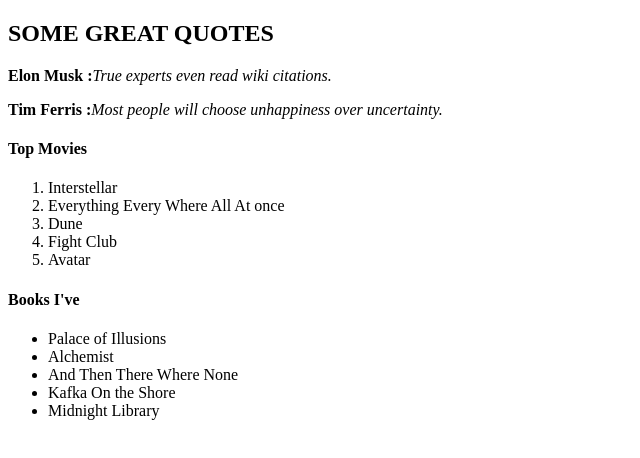
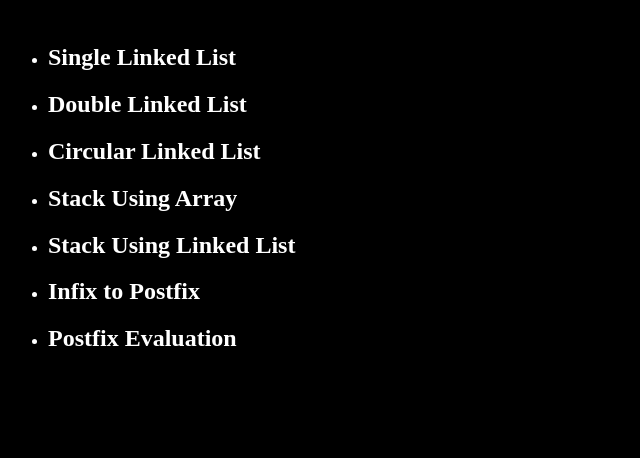
Before and after one commit to karthikredi/karthikredi.github.io, a plain HTML site: page index.html in a window 1280 px wide. Shown: the whole page, without its empty margins (0-640 px from the left). Drawn offline with Linux system fonts and the light colour scheme.

Commit message:
Lab Internal 1

```diff
--- a/index.html
+++ b/index.html
@@ -2,30 +2,19 @@
 <html lang = "en">
     <head>
         <meta charset = "UTF-8">
-        <title>My First Webpage</title>
+        <title>Lab Internal 1</title>
+        <link rel="stylesheet" href="styles.css">
     </head>
 
     <body>
-        <!-- Heading for the web page-->
-        <h2>SOME GREAT QUOTES</h2>
-        <!-- Qoutes from twitter-->
-        <p><strong>Elon Musk :</strong><em>True experts even read wiki citations.</em></p>
-        <p><strong>Tim Ferris :</strong><em>Most people will choose unhappiness over uncertainty.</em></p>
-        <h4>Top Movies</h4>
-        <ol>
-            <li>Interstellar</li>
-            <li>Everything Every Where All At once</li>
-            <li>Dune</li>
-            <li>Fight Club</li>
-            <li>Avatar</li>
-        </ol>
-        <h4>Books I've</h4>
         <ul>
-            <li>Palace of Illusions</li>
-            <li>Alchemist</li>
-            <li>And Then There Where None</li>
-            <li>Kafka On the Shore</li>
-            <li>Midnight Library</li>
+            <li><h2><a href = "https://raw.githubusercontent.com/karthikredi/Data-Structures-through-C/main/linked_list.c">Single Linked List</a></h2></li>
+            <li><h2><a href = "https://raw.githubusercontent.com/karthikredi/Data-Structures-through-C/main/double_linked_list.c">Double Linked List</a></h2></li>
+            <li><h2><a href = "https://raw.githubusercontent.com/karthikredi/Data-Structures-through-C/main/circular_single_linked_list.c">Circular Linked List</a></h2></li>
+            <li><h2><a href = "https://raw.githubusercontent.com/karthikredi/Data-Structures-through-C/main/stack_using_array.c">Stack Using Array</a></h2></li>
+            <li><h2><a href = "https://raw.githubusercontent.com/karthikredi/Data-Structures-through-C/main/stack_using_ll.c">Stack Using Linked List</a></h2></li>
+            <li><h2><a href = "https://raw.githubusercontent.com/karthikredi/Data-Structures-through-C/main/infix_to_postfix.c">Infix to Postfix</a></h2></li>
+            <li><h2><a href = "https://raw.githubusercontent.com/karthikredi/Data-Structures-through-C/main/postfix_evaluation.c">Postfix Evaluation</a></h2></li>
         </ul>
     </body>
 </html>
--- /dev/null
+++ b/styles.css
@@ -0,0 +1,10 @@
+body {
+    display : flex;
+    background-color: black;
+    color: white;
+}
+a:link {
+    color: white;
+    background-color: transparent;
+    text-decoration: none;
+  }
```
